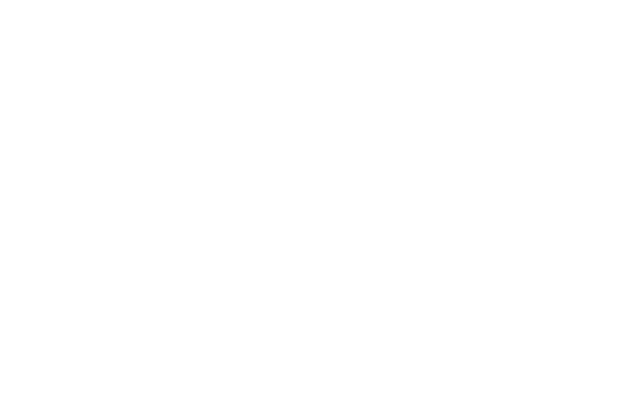
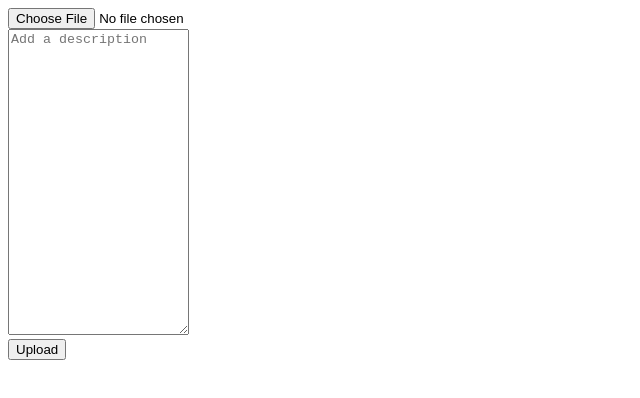
Before and after one commit to pfvatterott/Swapify, a React (Create React App) app in the folder client/: page /createItem in a window 1280 px wide. Shown: the top 398 px of the page, without its empty margins (0-640 px from the left). Built offline with nearby package versions, Linux system fonts and the light colour scheme.

Commit message:
can save images to firebase

```diff
--- a/client/src/App.js
+++ b/client/src/App.js
@@ -3,6 +3,7 @@ import { BrowserRouter as Router, Route } from "react-router-dom";
 import Welcome from "./pages/welcome"
 import Profile from "./pages/profile"
 import ArticleContext from "./utils/ArticleContext";
+import createItem from "./pages/createItem"
 
 function App() {
 
@@ -18,6 +19,7 @@ function App() {
         <div>
           <Route exact path="/" component={Welcome} />
           <Route exact path="/profile" component={Profile} />
+          <Route exact path="/createItem" component={createItem} />
         </div>
       </ArticleContext.Provider>
     </Router>
--- a/client/src/pages/createItem.js
+++ b/client/src/pages/createItem.js
@@ -1,67 +1,72 @@
-import React, { useState, useEffect } from "react";
+import React, { useState, Component } from "react";
 import API from "../utils/API";
-import { Link } from "react-router-dom";
 import { Input, TextArea, FormBtn } from "../components/Form";
-import axios from 'axios';
+import { storage } from "../utils/firebase"
 
 function Item() {
-  // Setting our component's initial state
-  const [selectedFile, setFile] = useState([])
-  const [desciption, setDescription]= useState([]);
-  const [formObject, setFormObject] = useState({})
+  const [descriptionState, setDescriptionState]= useState([]);
+  const [image, setImage] = useState(null)
 
-  //
-  useEffect(() => {
-
-  }, [])
 
   //sets the selectedFile state when a a user drops in a file.
-  handleFileChange=(event)=> {
-    console.log(event);
-    const { name, value } = event.target.files[0];
-    this.setState({selectedFile:event.target.files[0]});
-
+  function handleFileChange(e) {
+    if (e.target.files[0]) {
+      setImage(e.target.files[0])
+    }
+    // setSelectedFile({...selectedFile, files: files[0]})
   };
 
-
-  handleDescriptionChange=(event)=> {
-    console.log(event.value);
-    this.setState({description:event.target.value});
-
+  function handleDescriptionChange(event) {
+    const desc = event.target.value;
+    setDescriptionState({...descriptionState, description: desc})
+    console.log(desc)
   };
 
 
   function fileUploadHandler() {
-    event.preventDefault();
-   //This is where we post to a DB axios.post()- or we need to put it into the API and call that.
-
-
+    const uploadTask = storage.ref(`images/${image.name}`).put(image)
+    uploadTask.on(
+      "state_changed",
+      snapshot => {},
+      error => {
+        console.log(error)
+      },
+      () => {
+        storage
+          .ref("images")
+          .child(image.name)
+          .getDownloadURL()
+          .then(url => {
+            console.log(url)
+          })
+      }
+    )
   };
 
     return (
 
-            <form>
-              <Input
+      // this cant be a form for some reason?
+      <div>
+        <input
           onChange={handleFileChange}
           type="file"
-                placeholder="Upload a photo"
         />
         <TextArea
           onChange={handleDescriptionChange}
           name="description"
           placeholder="Add a description"
         />
-              <FormBtn
-                disabled={!(formObject.author && formObject.title)}
+        <button
+          // disabled={!(formObject.author && formObject.title)}
           onClick={fileUploadHandler}
         >
           Upload
-              </FormBtn>
-            </form>
-
-
+        </button>
+      </div>
     );
   }
 
 
+
+
 export default Item;
--- /dev/null
+++ b/client/src/utils/firebase.js
@@ -0,0 +1,18 @@
+import firebase from "firebase/app"
+import "firebase/storage"
+
+const firebaseConfig = {
+    apiKey: "AIzaSyDhXv_Ip1AQOyJwOp1INy3iocNkp3biMF4",
+    authDomain: "swapify-85d2c.firebaseapp.com",
+    projectId: "swapify-85d2c",
+    storageBucket: "swapify-85d2c.appspot.com",
+    messagingSenderId: "133644331634",
+    appId: "1:133644331634:web:395ae8cb57e8ba3883b0eb",
+    measurementId: "G-YRN7X1QCM9"
+  };
+
+firebase.initializeApp(firebaseConfig)
+
+const storage = firebase.storage()
+
+export { storage, firebase as default}
--- a/package.json
+++ b/package.json
@@ -21,6 +21,7 @@
   "dependencies": {
     "axios": "^0.21.1",
     "express": "^4.16.3",
+    "firebase": "^8.6.0",
     "google-oauth": "^0.0.2",
     "if-env": "^1.0.4",
     "mongoose": "^5.12.8",
```
Also changed, not shown: 1 other file (tests, documents, lock files or other folders). Lines whose indentation alone changed are shown as unchanged.
